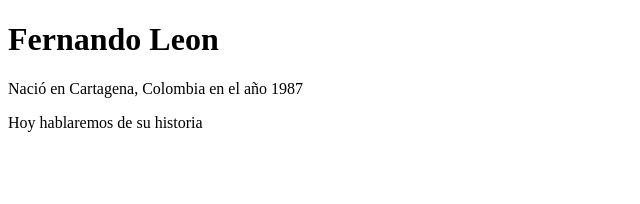
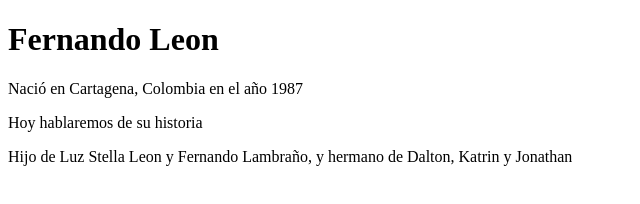
Before and after one commit to Fredev7/hiperblog, a plain HTML site: page index.html in a window 1280 px wide. Shown: the whole page, without its empty margins (0-640 px from the left). Drawn offline with Linux system fonts and the light colour scheme.

Commit message:
added family genealogy

```diff
--- a/index.html
+++ b/index.html
@@ -10,5 +10,6 @@
     <h1>Fernando Leon</h1>
     <p>Nació en Cartagena, Colombia en el año 1987</p>
     <p>Hoy hablaremos de su historia</p>
+    <p>Hijo de Luz Stella Leon y Fernando Lambraño, y hermano de Dalton, Katrin y Jonathan</p>
 </body>
 </html>
```
